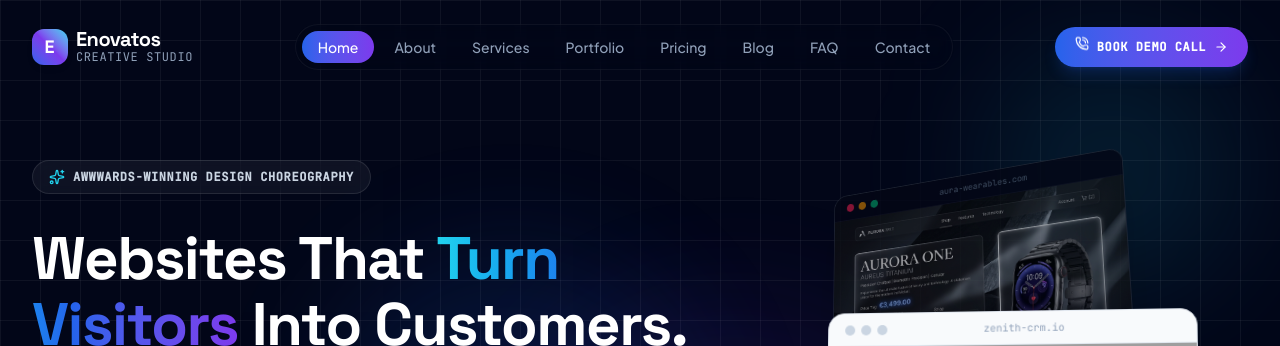
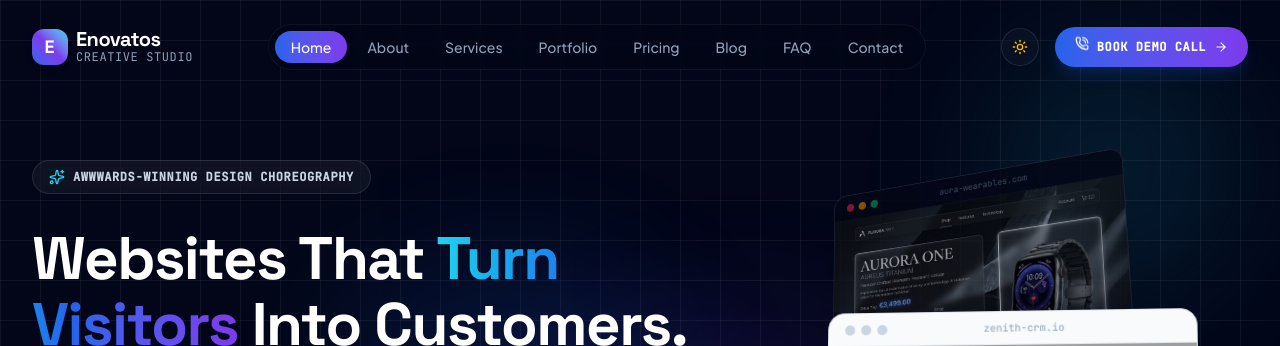
Before and after one commit to darodasani-prog/Enovators, a React (Vite) app: page / in a window 1280 px wide. Shown: the top 346 px of the page. Built offline with nearby package versions, Linux system fonts and the light colour scheme; grey boxes are pictures that could not be loaded.

Commit message:
feat: implement dark mode support
Introduce ThemeProvider and ThemeContext to manage light and dark modes across the application. Updated global styles, components, and layout to support theme toggling with persistent user preference storage.

```diff
--- a/src/App.tsx
+++ b/src/App.tsx
@@ -118,7 +118,7 @@ export default function App() {
   );
 
   return (
-    <div className="min-h-screen bg-slate-950 flex flex-col justify-between font-sans selection:bg-brand-secondary selection:text-white">
+    <div className="min-h-screen bg-slate-50 dark:bg-slate-950 text-slate-900 dark:text-zinc-100 flex flex-col justify-between font-sans selection:bg-brand-secondary selection:text-white transition-colors duration-300">
 
       {/* 1. Floating Nav */}
       <Navbar
--- a/src/components/Navbar.tsx
+++ b/src/components/Navbar.tsx
@@ -1,6 +1,7 @@
 import { useState, useEffect } from "react";
 import { motion, AnimatePresence } from "motion/react";
-import { Menu, X, ArrowRight, Sparkles, PhoneCall, Layers, FileText } from "lucide-react";
+import { Menu, X, ArrowRight, Sparkles, PhoneCall, Layers, FileText, Sun, Moon } from "lucide-react";
+import { useTheme } from "../context/ThemeContext";
 
 interface NavbarProps {
   currentPage: string;
@@ -11,6 +12,7 @@ interface NavbarProps {
 export default function Navbar({ currentPage, setCurrentPage, setSelectedProjectId }: NavbarProps) {
   const [isOpen, setIsOpen] = useState(false);
   const [scrolled, setScrolled] = useState(false);
+  const { theme, toggleTheme } = useTheme();
 
   useEffect(() => {
     const handleScroll = () => {
@@ -46,7 +48,9 @@ export default function Navbar({ currentPage, setCurrentPage, setSelectedProject
     <header
       id="main-header"
       className={`fixed top-0 left-0 w-full z-50 transition-all duration-300 ${
-        scrolled ? "py-4 bg-brand-primary/90 backdrop-blur-md shadow-lg border-b border-white/5" : "py-6 bg-transparent"
+        scrolled
+          ? "py-4 bg-white/95 dark:bg-brand-primary/90 backdrop-blur-md shadow-lg border-b border-slate-200 dark:border-white/5"
+          : "py-6 bg-transparent"
       }`}
     >
       <div className="max-w-7xl mx-auto px-4 sm:px-6 lg:px-8">
@@ -62,16 +66,16 @@ export default function Navbar({ currentPage, setCurrentPage, setSelectedProject
               <div className="absolute inset-0 bg-white/20 translate-y-full group-hover:translate-y-0 transition-transform duration-300" />
             </div>
             <div className="flex flex-col">
-              <span className="text-white font-bold font-display text-xl tracking-tight leading-none group-hover:text-brand-highlight transition-colors duration-200">
+              <span className="text-slate-900 dark:text-white font-bold font-display text-xl tracking-tight leading-none group-hover:text-brand-highlight transition-colors duration-200">
                 Enovatos
               </span>
-              <span className="text-xs text-slate-400 font-mono tracking-wider">CREATIVE STUDIO</span>
+              <span className="text-xs text-slate-500 dark:text-slate-400 font-mono tracking-wider">CREATIVE STUDIO</span>
             </div>
           </div>
 
           {/* Desktop Navigation */}
           <nav id="desktop-nav" className="hidden lg:flex items-center space-x-1">
-            <div className="flex items-center space-x-1 bg-slate-950/40 p-1.5 rounded-full border border-white/5 backdrop-blur-sm">
+            <div className="flex items-center space-x-1 bg-slate-100/85 dark:bg-slate-950/40 p-1.5 rounded-full border border-slate-200 dark:border-white/5 backdrop-blur-sm">
               {navItems.map((item) => {
                 const isActive = currentPage === item.id;
                 return (
@@ -80,7 +84,7 @@ export default function Navbar({ currentPage, setCurrentPage, setSelectedProject
                     id={`nav-item-${item.id}`}
                     onClick={() => handleNavigate(item.id)}
                     className={`relative px-4 py-1.5 rounded-full text-sm font-medium transition-all duration-300 ${
-                      isActive ? "text-white" : "text-slate-400 hover:text-white"
+                      isActive ? "text-white" : "text-slate-600 dark:text-slate-400 hover:text-slate-900 dark:hover:text-white"
                     }`}
                   >
                     {isActive && (
@@ -97,8 +101,21 @@ export default function Navbar({ currentPage, setCurrentPage, setSelectedProject
             </div>
           </nav>
 
-          {/* Consultation CTA Button */}
+          {/* Consultation CTA Button & Theme Toggle */}
           <div className="hidden lg:flex items-center space-x-4">
+            <button
+              id="theme-toggle-desktop"
+              onClick={toggleTheme}
+              className="p-2.5 rounded-full border border-slate-200 dark:border-white/10 bg-white dark:bg-slate-900/50 hover:bg-slate-100 dark:hover:bg-slate-800 text-slate-700 dark:text-slate-300 transition-all duration-300 cursor-pointer flex items-center justify-center shadow-sm"
+              title={theme === "dark" ? "Switch to Light Mode" : "Switch to Dark Mode"}
+            >
+              {theme === "dark" ? (
+                <Sun className="w-4 h-4 text-amber-400 animate-pulse" />
+              ) : (
+                <Moon className="w-4 h-4 text-indigo-600" />
+              )}
+            </button>
+
             <button
               id="cta-nav-book"
               onClick={() => handleNavigate("book-consultation")}
@@ -110,12 +127,25 @@ export default function Navbar({ currentPage, setCurrentPage, setSelectedProject
             </button>
           </div>
 
-          {/* Mobile menu button */}
-          <div className="lg:hidden">
+          {/* Mobile menu button & Theme toggle */}
+          <div className="lg:hidden flex items-center space-x-2">
+            <button
+              id="theme-toggle-mobile"
+              onClick={toggleTheme}
+              className="p-2 rounded-full border border-slate-200 dark:border-white/10 bg-white dark:bg-slate-900/50 text-slate-700 dark:text-slate-300 transition-all duration-300 cursor-pointer flex items-center justify-center shadow-sm"
+              title={theme === "dark" ? "Switch to Light Mode" : "Switch to Dark Mode"}
+            >
+              {theme === "dark" ? (
+                <Sun className="w-4.5 h-4.5 text-amber-400" />
+              ) : (
+                <Moon className="w-4.5 h-4.5 text-indigo-600" />
+              )}
+            </button>
+
             <button
               id="mobile-menu-toggle"
               onClick={() => setIsOpen(!isOpen)}
-              className="p-2 rounded-xl text-slate-400 hover:text-white hover:bg-white/5 focus:outline-none"
+              className="p-2 rounded-xl text-slate-600 dark:text-slate-400 hover:text-slate-900 dark:hover:text-white hover:bg-black/5 dark:hover:bg-white/5 focus:outline-none"
             >
               {isOpen ? <X className="w-6 h-6" /> : <Menu className="w-6 h-6" />}
             </button>
@@ -132,7 +162,7 @@ export default function Navbar({ currentPage, setCurrentPage, setSelectedProject
             animate={{ opacity: 1, height: "auto" }}
             exit={{ opacity: 0, height: 0 }}
             transition={{ duration: 0.3 }}
-            className="lg:hidden bg-brand-primary border-b border-white/5"
+            className="lg:hidden bg-white dark:bg-brand-primary border-b border-slate-200 dark:border-white/5"
           >
             <div className="px-4 pt-2 pb-6 space-y-2">
               {navItems.map((item) => {
@@ -145,14 +175,14 @@ export default function Navbar({ currentPage, setCurrentPage, setSelectedProject
                     className={`block w-full text-left px-4 py-3 rounded-xl text-base font-medium transition-colors ${
                       isActive
                         ? "bg-gradient-to-r from-brand-secondary to-brand-accent text-white"
-                        : "text-slate-400 hover:bg-white/5 hover:text-white"
+                        : "text-slate-600 dark:text-slate-400 hover:bg-slate-50 dark:hover:bg-white/5 hover:text-slate-900 dark:hover:text-white"
                     }`}
                   >
                     {item.label}
                   </button>
                 );
               })}
-              <div className="pt-4 border-t border-white/5">
+              <div className="pt-4 border-t border-slate-200 dark:border-white/5">
                 <button
                   id="mobile-cta-nav-book"
                   onClick={() => handleNavigate("book-consultation")}
--- a/src/components/StatsSection.tsx
+++ b/src/components/StatsSection.tsx
@@ -29,7 +29,7 @@ export default function StatsSection() {
   }, []);
 
   return (
-    <section id="stats-section" className="py-20 bg-slate-950 text-white relative overflow-hidden">
+    <section id="stats-section" className="py-20 bg-slate-100 dark:bg-slate-950 text-slate-900 dark:text-white relative overflow-hidden transition-colors duration-300">
       {/* Mesh lines overlay */}
       <div className="absolute inset-0 bg-grid-lines opacity-10" />
 
@@ -39,13 +39,13 @@ export default function StatsSection() {
             <div
               key={index}
               id={`stat-box-${index}`}
-              className="text-center space-y-2 border-r border-white/5 last:border-r-0 pb-6 md:pb-0"
+              className="text-center space-y-2 border-r border-slate-200 dark:border-white/5 last:border-r-0 pb-6 md:pb-0"
             >
               <div className="text-3xl sm:text-4xl md:text-5xl font-extrabold font-mono text-transparent bg-clip-text bg-gradient-to-r from-brand-highlight via-brand-secondary to-brand-accent">
                 {counts[index]}
                 {stat.suffix}
               </div>
-              <p className="text-xs sm:text-sm text-slate-400 font-sans font-light tracking-wide px-2 uppercase font-display">
+              <p className="text-xs sm:text-sm text-slate-600 dark:text-slate-400 font-sans font-light tracking-wide px-2 uppercase font-display">
                 {stat.label}
               </p>
             </div>
--- /dev/null
+++ b/src/context/ThemeContext.tsx
@@ -0,0 +1,48 @@
+import { createContext, useContext, useEffect, useState, ReactNode } from "react";
+
+type Theme = "light" | "dark";
+
+interface ThemeContextType {
+  theme: Theme;
+  toggleTheme: () => void;
+}
+
+const ThemeContext = createContext<ThemeContextType | undefined>(undefined);
+
+export function ThemeProvider({ children }: { children: ReactNode }) {
+  // Default to dark theme as requested
+  const [theme, setTheme] = useState<Theme>(() => {
+    const saved = localStorage.getItem("enovatos-theme");
+    return (saved as Theme) || "dark";
+  });
+
+  useEffect(() => {
+    const root = window.document.documentElement;
+    if (theme === "dark") {
+      root.classList.add("dark");
+      root.classList.remove("light");
+    } else {
+      root.classList.add("light");
+      root.classList.remove("dark");
+    }
+    localStorage.setItem("enovatos-theme", theme);
+  }, [theme]);
+
+  const toggleTheme = () => {
+    setTheme((prev) => (prev === "dark" ? "light" : "dark"));
+  };
+
+  return (
+    <ThemeContext.Provider value={{ theme, toggleTheme }}>
+      {children}
+    </ThemeContext.Provider>
+  );
+}
+
+export function useTheme() {
+  const context = useContext(ThemeContext);
+  if (context === undefined) {
+    throw new Error("useTheme must be used within a ThemeProvider");
+  }
+  return context;
+}
--- a/src/index.css
+++ b/src/index.css
@@ -1,5 +1,17 @@
 @import url('https://fonts.googleapis.com/css2?family=Inter:wght@300;400;500;600;700&family=Plus+Jakarta+Sans:wght@300;400;500;600;700;800&family=Space+Grotesk:wght@400;500;600;700&family=JetBrains+Mono:wght@400;500&display=swap');
 @import "tailwindcss";
+
+@variant dark (&:where(.dark, .dark *));
+
+:root {
+  --color-scrollbar-track: #f1f5f9;
+  --color-scrollbar-thumb: #cbd5e1;
+}
+
+.dark {
+  --color-scrollbar-track: #0B1220;
+  --color-scrollbar-thumb: #1E293B;
+}
 
 @theme {
   --color-brand-primary: #0B1220;
@@ -34,10 +46,10 @@
   width: 8px;
 }
 ::-webkit-scrollbar-track {
-  background: #0B1220;
+  background: var(--color-scrollbar-track);
 }
 ::-webkit-scrollbar-thumb {
-  background: #1E293B;
+  background: var(--color-scrollbar-thumb);
   border-radius: 4px;
 }
 ::-webkit-scrollbar-thumb:hover {
--- a/src/main.tsx
+++ b/src/main.tsx
@@ -2,9 +2,12 @@ import {StrictMode} from 'react';
 import {createRoot} from 'react-dom/client';
 import App from './App.tsx';
 import './index.css';
+import { ThemeProvider } from './context/ThemeContext.tsx';
 
 createRoot(document.getElementById('root')!).render(
   <StrictMode>
-    <App />
+    <ThemeProvider>
+      <App />
+    </ThemeProvider>
   </StrictMode>,
 );
```
